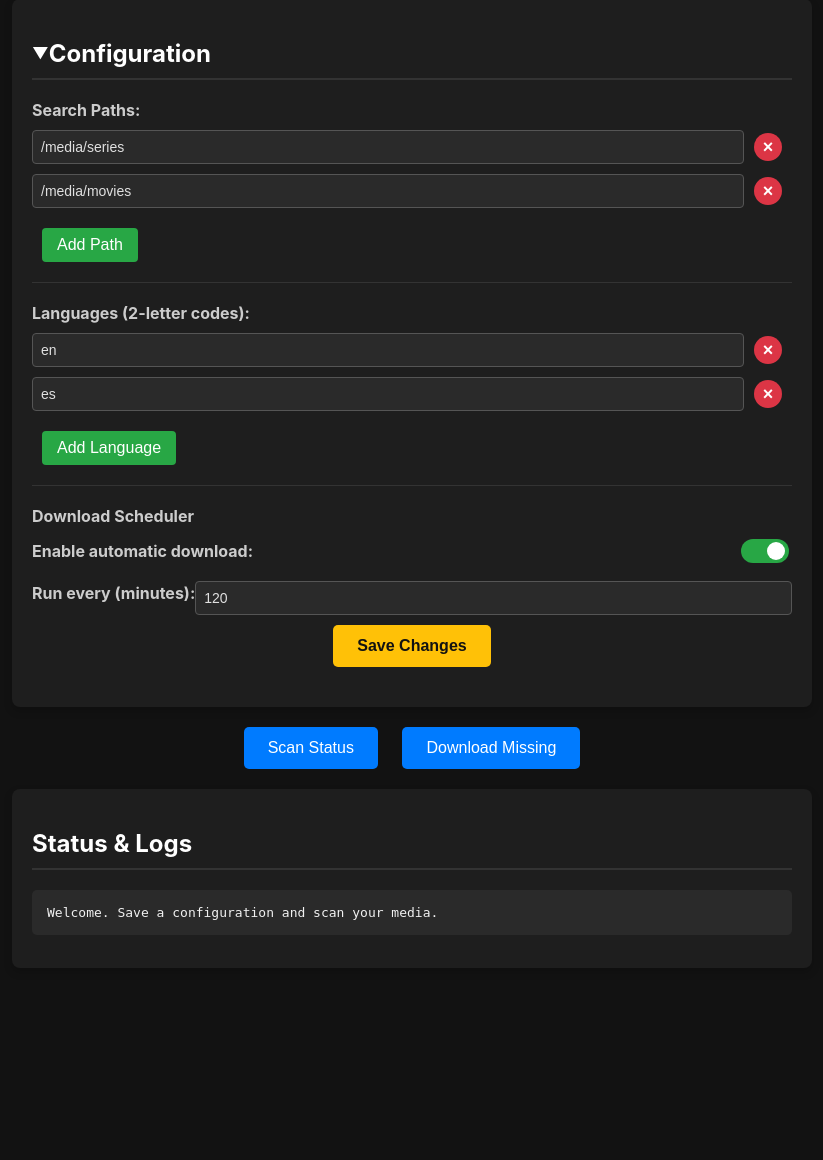
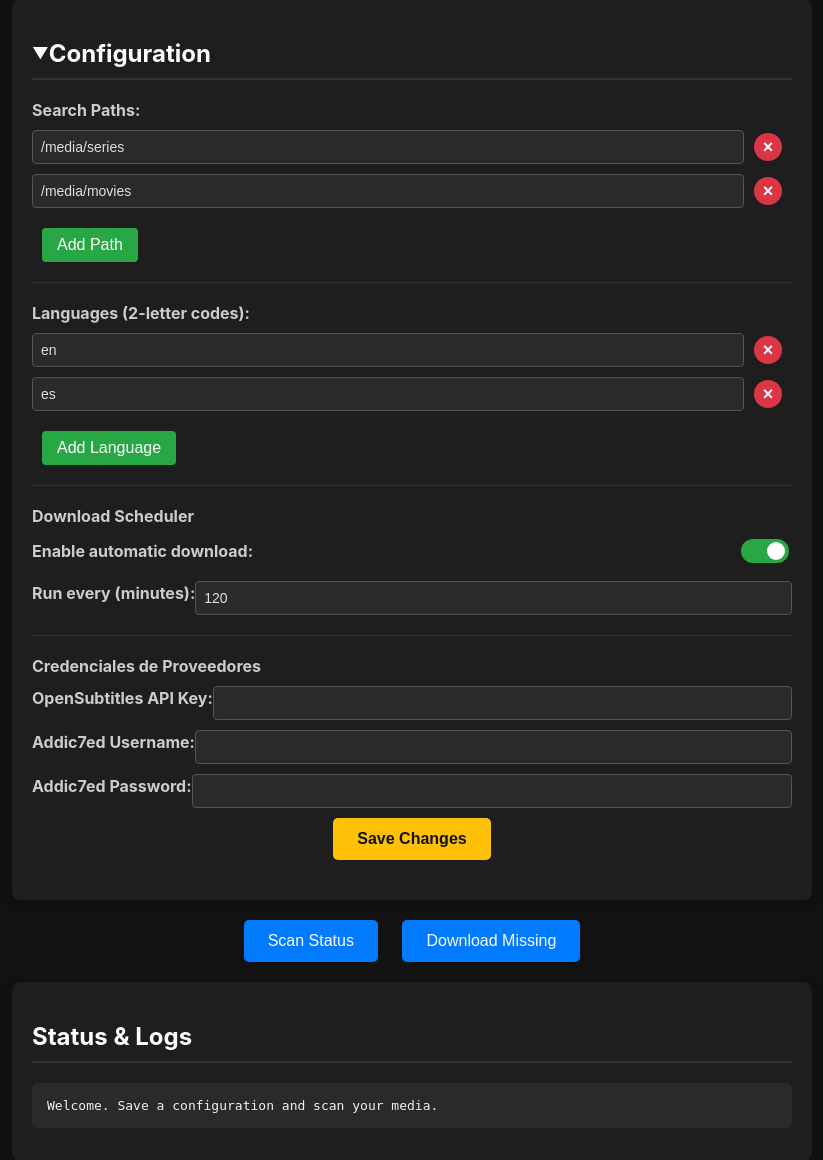
Before and after one commit to pixelotes/subtitlarr, a Flask app: page / in a window 1280 px wide. Shown: the part 115-1275 px from the top of the page, without its empty margins (228-1051 px from the left). Before the commit the page ends 1050 px from the top, so only its background shows below. Run offline with Flask 3, Linux system fonts and the light colour scheme.

Commit message:
feat: provider credentials

```diff
--- a/app.py
+++ b/app.py
@@ -1,5 +1,6 @@
-# En el archivo: app.py
+# -*- coding: utf-8 -*-
 
+import os
 import json
 import threading
 import time
@@ -7,81 +8,118 @@ import schedule
 from flask import Flask, render_template, jsonify, request
 import core
 
-# --- Setup de la aplicación y el planificador ---
+# --- Setup de la aplicación ---
 app = Flask(__name__)
 
+# --- Funciones de Configuración ---
 def load_config():
-    """Carga la configuración desde el archivo JSON."""
+    """Carga la config desde el archivo y la fusiona con variables de entorno."""
     try:
         with open("config.json", "r") as f:
-            return json.load(f)
-    except FileNotFoundError:
-        # Valores por defecto si no existe el archivo
-        return {
-            "search_paths": [],
-            "languages": [],
-            "schedule_enabled": False,
-            "schedule_interval_minutes": 60
+            config = json.load(f)
+    except (FileNotFoundError, json.JSONDecodeError):
+        config = {}
+
+    # Define la estructura por defecto para evitar errores
+    defaults = {
+        "search_paths": [],
+        "languages": [],
+        "schedule_enabled": False,
+        "schedule_interval_minutes": 60,
+        "credentials": {
+            "opensubtitles": {"api_key": ""},
+            "addic7ed": {"username": "", "password": ""}
         }
+    }
+
+    # Fusiona la config cargada con los valores por defecto de forma segura
+    for key, value in defaults.items():
+        if key not in config:
+            config[key] = value
+        elif isinstance(value, dict):
+            for sub_key, sub_value in value.items():
+                 if sub_key not in config.get(key, {}):
+                     config[key][sub_key] = sub_value
+
+    # Sobrescribe con variables de entorno si existen (prioridad máxima)
+    creds = config['credentials']
+    creds['opensubtitles']['api_key'] = os.environ.get('OPENSUBTITLES_API_KEY', creds.get('opensubtitles', {}).get('api_key'))
+    creds['addic7ed']['username'] = os.environ.get('ADDIC7ED_USERNAME', creds.get('addic7ed', {}).get('username'))
+    creds['addic7ed']['password'] = os.environ.get('ADDIC7ED_PASSWORD', creds.get('addic7ed', {}).get('password'))
+
+    return config
 
 def save_config(new_config):
     """Guarda la configuración en el archivo JSON."""
     with open("config.json", "w") as f:
         json.dump(new_config, f, indent=2)
 
+# --- Lógica del Planificador de Tareas ---
 def scheduled_download_job():
     """La tarea que se ejecutará según la programación."""
     print("--- TAREA PROGRAMADA INICIADA ---")
-    # Recargamos la config por si ha cambiado desde que se inició la app
     current_config = load_config()
-    core.run_downloader(current_config['search_paths'], current_config['languages'])
+    # Pasa las credenciales a la función de descarga
+    core.run_downloader(
+        current_config['search_paths'],
+        current_config['languages'],
+        credentials=current_config['credentials']
+    )
     print("--- TAREA PROGRAMADA FINALIZADA ---")
 
 def update_schedule(config):
     """Limpia y actualiza el planificador con la nueva configuración."""
-    schedule.clear() # Limpia todas las tareas anteriores
+    schedule.clear()
     if config.get("schedule_enabled", False):
         interval = config.get("schedule_interval_minutes", 60)
-        print(f"Planificador actualizado: la tarea se ejecutará cada {interval} minutos.")
-        schedule.every(int(interval)).minutes.do(scheduled_download_job)
+        if int(interval) > 0:
+            print(f"Planificador actualizado: la tarea se ejecutará cada {interval} minutos.")
+            schedule.every(int(interval)).minutes.do(scheduled_download_job)
     else:
         print("Planificador desactivado.")
 
 def run_scheduler():
-    """Bucle que ejecuta las tareas pendientes."""
-    # Espera inicial para que la app arranque completamente
+    """Bucle que ejecuta las tareas pendientes en un hilo separado."""
     time.sleep(5)
     while True:
         schedule.run_pending()
         time.sleep(1)
 
-# --- Rutas de la Web ---
-
+# --- Rutas de la Web (Endpoints) ---
 @app.route('/')
 def index():
-    """Página principal."""
+    """Página principal que muestra la interfaz."""
     return render_template('index.html', config=load_config())
 
 @app.route('/config', methods=['POST'])
 def update_config_route():
-    """Guarda la configuración y actualiza el planificador."""
+    """Guarda la configuración y actualiza el planificador dinámicamente."""
     new_config = request.json
     save_config(new_config)
-    update_schedule(new_config) # Actualiza el planificador en vivo
-    return jsonify({'message': 'Configuración guardada con éxito.'}), 200
+    update_schedule(new_config)
+    return jsonify({'message': 'Configuration saved successfully.'}), 200
 
 @app.route('/scan', methods=['POST'])
 def scan_route():
     """Escanea el estado de los medios."""
-    results = core.scan_media_status(load_config()['search_paths'], load_config()['languages'])
+    current_config = load_config()
+    results = core.scan_media_status(current_config['search_paths'], current_config['languages'])
     return jsonify({'results': results})
 
 @app.route('/download', methods=['POST'])
 def download_route():
-    """Inicia una descarga manual en segundo plano."""
-    thread = threading.Thread(target=core.run_downloader, args=(load_config()['search_paths'], load_config()['languages']))
+    """Inicia una descarga manual en un hilo de fondo."""
+    current_config = load_config()
+    thread = threading.Thread(
+        target=core.run_downloader,
+        args=(
+            current_config['search_paths'],
+            current_config['languages'],
+            current_config['credentials']
+        )
+    )
     thread.start()
-    return jsonify({'message': 'Proceso de descarga manual iniciado.'})
+    return jsonify({'message': 'Manual download process started in the background.'})
 
 # --- Arranque de la aplicación y el hilo del planificador ---
 initial_config = load_config()
--- a/static/js/main.js
+++ b/static/js/main.js
@@ -54,11 +54,20 @@ document.addEventListener('DOMContentLoaded', function() {
         const scheduleEnabled = document.getElementById('schedule-enabled').checked;
         const scheduleInterval = parseInt(document.getElementById('schedule-interval').value, 10);
 
+        // Recoger los nuevos valores de credenciales
+        const osKey = document.getElementById('opensubtitles-key').value;
+        const addic7edUser = document.getElementById('addic7ed-user').value;
+        const addic7edPass = document.getElementById('addic7ed-pass').value;
+
         const newConfig = {
             search_paths: paths,
             languages: langs,
             schedule_enabled: scheduleEnabled,
-            schedule_interval_minutes: scheduleInterval
+            schedule_interval_minutes: scheduleInterval,
+            credentials: {
+                opensubtitles: { api_key: osKey },
+                addic7ed: { username: addic7edUser, password: addic7edPass }
+            }
         };
 
         log('💾 Saving configuration...');
--- a/templates/index.html
+++ b/templates/index.html
@@ -43,6 +43,20 @@
                         <label for="schedule-interval">Run every (minutes):</label>
                         <input type="number" id="schedule-interval" class="schedule-input" value="{{ config.schedule_interval_minutes }}">
                     </div>
+                    <hr>
+                    <label>Credenciales de Proveedores</label>
+                    <div class="input-group">
+                        <label for="opensubtitles-key">OpenSubtitles API Key:</label>
+                        <input type="password" id="opensubtitles-key" value="{{ config.credentials.opensubtitles.api_key }}">
+                    </div>
+                    <div class="input-group">
+                        <label for="addic7ed-user">Addic7ed Username:</label>
+                        <input type="text" id="addic7ed-user" value="{{ config.credentials.addic7ed.username }}">
+                    </div>
+                    <div class="input-group">
+                        <label for="addic7ed-pass">Addic7ed Password:</label>
+                        <input type="password" id="addic7ed-pass" value="{{ config.credentials.addic7ed.password }}">
+                    </div>
                 </div>
                 <div class="actions">
                     <button id="save-config">Save Changes</button>
```
Also changed, not shown: core.py (+47 -20 lines).
